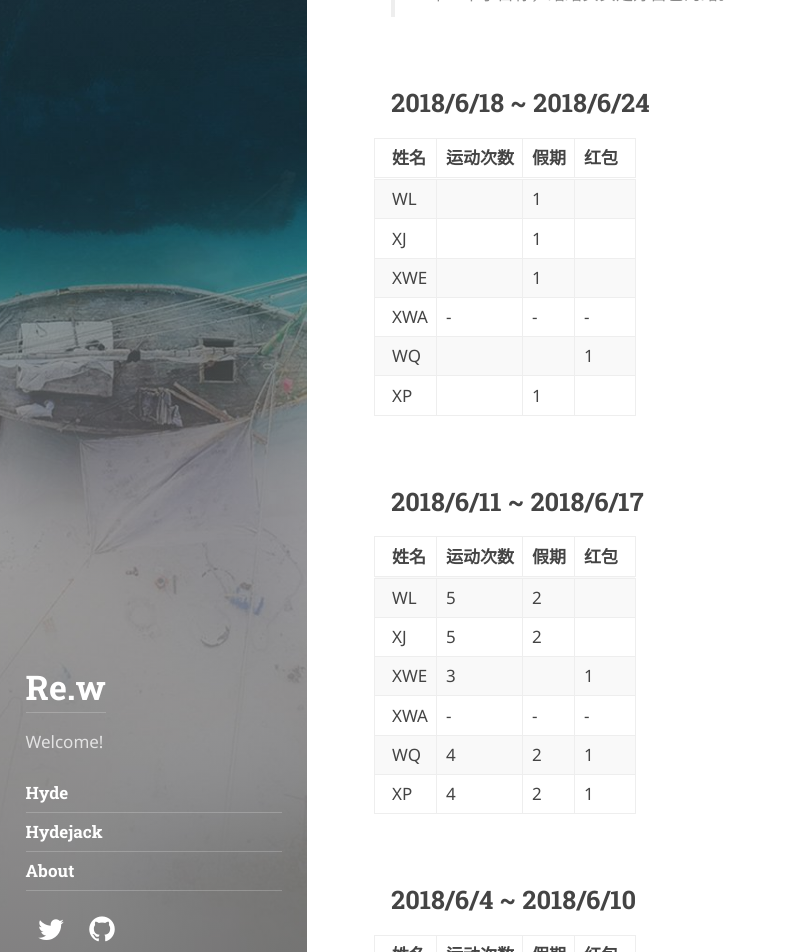
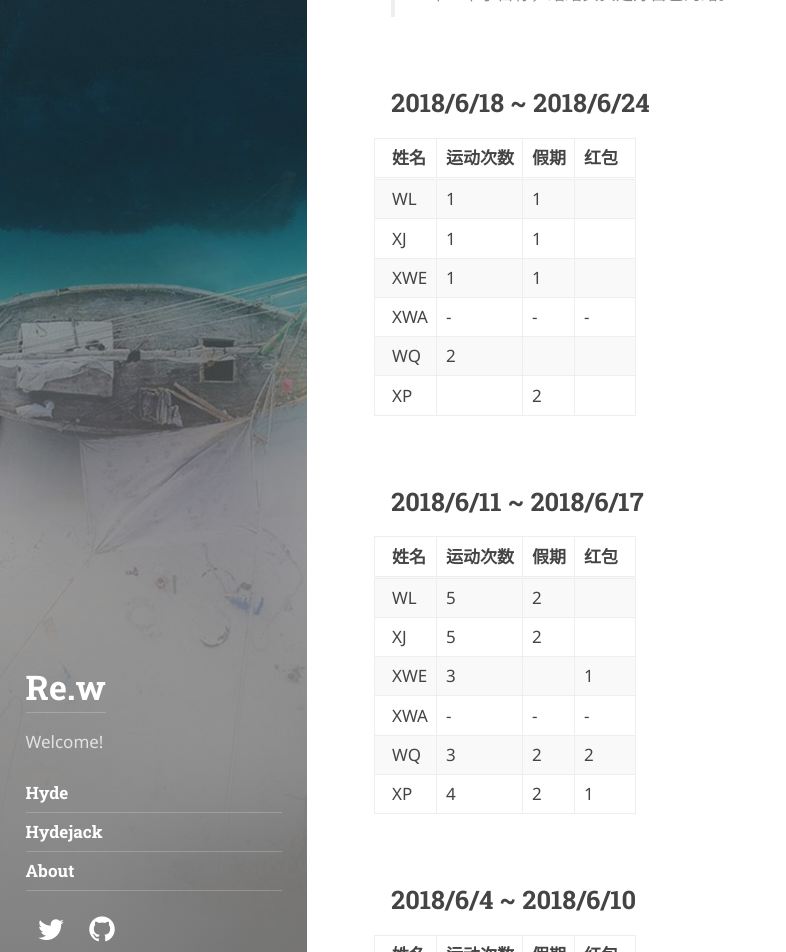
Before and after one commit to wangat2001/wangat2001.github.io, a Jekyll site: the page built from _posts/2018-05-25-weekly_sport_report.md, in a window 1280 px wide and 1400 px high. Shown: the part 407-1359 px from the top of the window, without its empty margins (0-786 px from the left). Built offline with Jekyll 4.4.1, drawn with Linux system fonts in a browser that asks for light colours; some web fonts are replaced.

Commit message:
add report

```diff
--- a/_posts/2018-05-25-weekly_sport_report.md
+++ b/_posts/2018-05-25-weekly_sport_report.md
@@ -16,12 +16,12 @@ tags: [gym]
 
 | 姓名 | 运动次数   | 假期 | 红包|
 |:----|:----------|:------| --- |
-| WL  |  | 1 | |
-| XJ  |  | 1 |  |
-| XWE |  | 1 |  |
+| WL  | 1 | 1 | |
+| XJ  | 1 | 1 |  |
+| XWE | 1 | 1 |  |
 | XWA | - | - | - |
-| WQ  |  |  | 1 |
-| XP  |  | 1 |  |
+| WQ  | 2 |  |  |
+| XP  |  | 2 |  |
 
 ## 2018/6/11  ~  2018/6/17
 
@@ -32,7 +32,7 @@ tags: [gym]
 | XJ  | 5 | 2 |  |
 | XWE | 3 |  | 1 |
 | XWA | - | - | - |
-| WQ  | 4 | 2 | 1 |
+| WQ  | 3 | 2 | 2 |
 | XP  | 4 | 2 | 1 |
 
 
```
